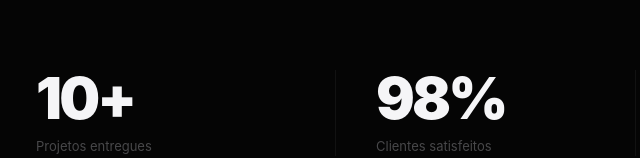
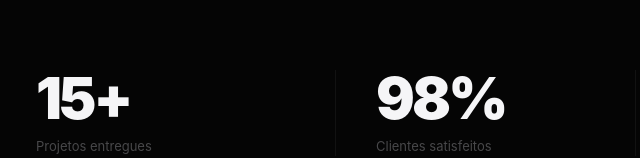
Before and after one commit to dukefissura/wedevteam, a website: page index.html in a window 1280 px wide. Shown: the part 811-969 px from the top of the page, 4-644 px from the left. Drawn offline with Linux system fonts and the light colour scheme; animation ran at ten frames a second.

Commit message:
projetos entregues alterado

```diff
--- a/index.html
+++ b/index.html
@@ -1742,7 +1742,7 @@
     <div class="wrap">
       <div class="metrics-grid">
         <div class="metric r">
-          <div class="metric-n">10+</div>
+          <div class="metric-n">15+</div>
           <div class="metric-l">Projetos entregues</div>
         </div>
         <div class="metric r d1">
```
Also changed, not shown: logo-wedev.png (added).
